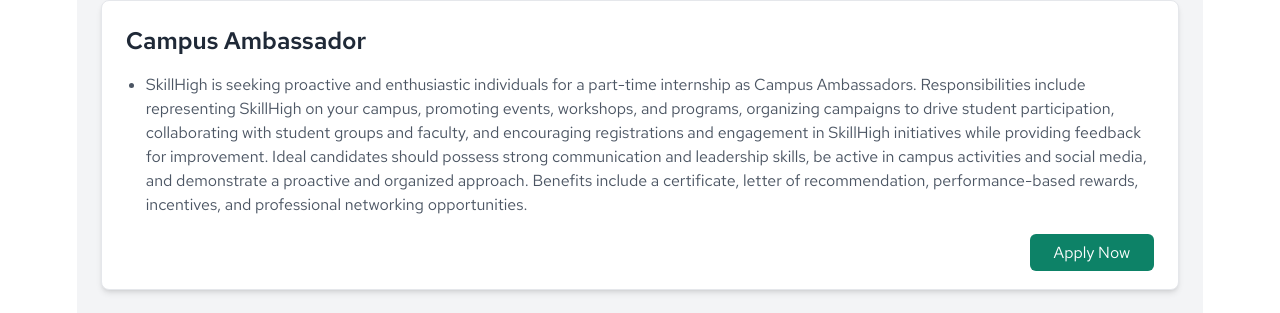
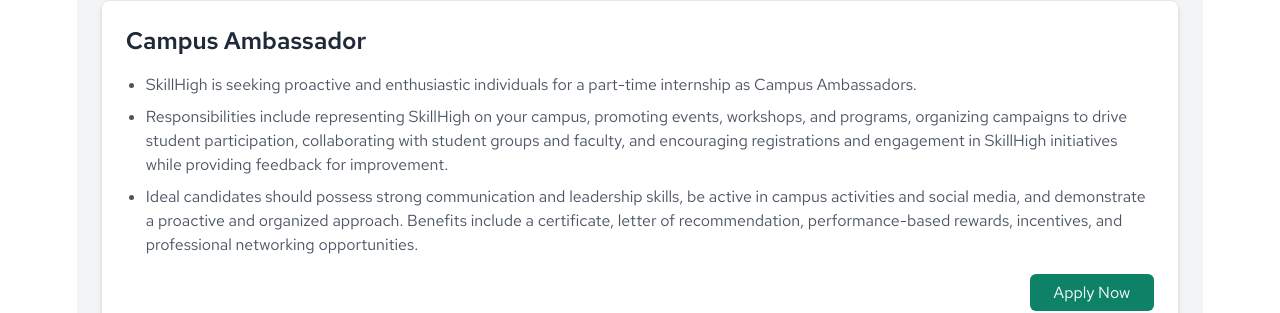
Before and after one commit to imSaikirann/Skillhigh, a React (Vite) app in the folder landing/: page /careers in a window 1280 px wide. Shown: the part 186-499 px from the top of the page. Built offline with nearby package versions, Linux system fonts and the light colour scheme; no server answers.

Commit message:
added form links in careers

```diff
--- a/landing/src/pages/Careers.jsx
+++ b/landing/src/pages/Careers.jsx
@@ -6,7 +6,9 @@
     {
       title: "Campus Ambassador",
       responsibilities: [
-       "SkillHigh is seeking proactive and enthusiastic individuals for a part-time internship as Campus Ambassadors. Responsibilities include representing SkillHigh on your campus, promoting events, workshops, and programs, organizing campaigns to drive student participation, collaborating with student groups and faculty, and encouraging registrations and engagement in SkillHigh initiatives while providing feedback for improvement. Ideal candidates should possess strong communication and leadership skills, be active in campus activities and social media, and demonstrate a proactive and organized approach. Benefits include a certificate, letter of recommendation, performance-based rewards, incentives, and professional networking opportunities."
+       "SkillHigh is seeking proactive and enthusiastic individuals for a part-time internship as Campus Ambassadors." ,
+       "Responsibilities include representing SkillHigh on your campus, promoting events, workshops, and programs, organizing campaigns to drive student participation, collaborating with student groups and faculty, and encouraging registrations and engagement in SkillHigh initiatives while providing feedback for improvement. ",
+       "Ideal candidates should possess strong communication and leadership skills, be active in campus activities and social media, and demonstrate a proactive and organized approach. Benefits include a certificate, letter of recommendation, performance-based rewards, incentives, and professional networking opportunities."
       ],
       formLink: "https://forms.gle/2BikP5Z1KgdFWc7v8",
     },
@@ -22,7 +24,7 @@
         "Provide career guidance to students, ensuring they receive valuable insights for shaping their futures.",
         "Meet requirements of minimum 60% in 10th, 12th, and graduation, combined with proven experience, exceptional communication skills, resilience, and a dynamic work ethic.",
       ],
-      formLink: "https://forms.gle/BusinessDevelopmentManagerForm", // Replace with the actual form link
+      formLink: "https://forms.gle/WEWcNqqvtv4YUfEb9",
     },
     {
       title: "Business Development Associate",
```
